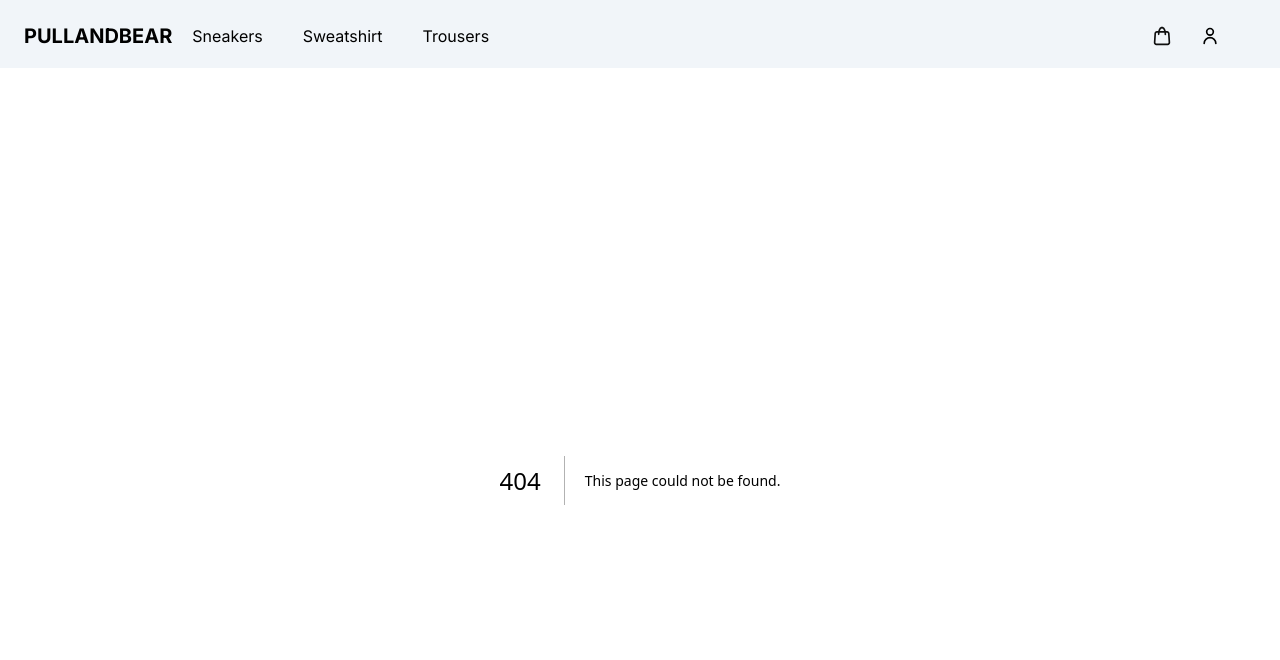
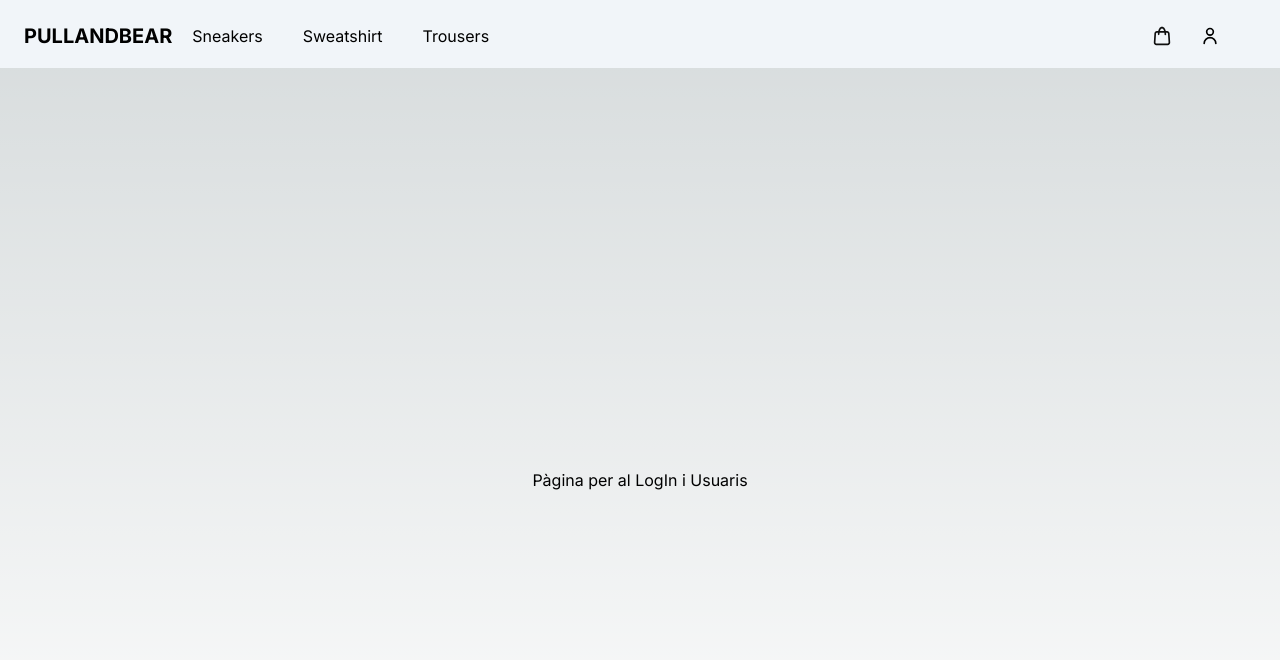
Before and after one commit to mateumiralles/projecte-final-fullstack, a Next.js app in the folder frontend/: page /usersPage in a window 1280 px wide. Before the commit this address had no page. Shown: the top 660 px of the page. Built offline with nearby package versions, Linux system fonts and the light colour scheme.

Commit message:
Pagines plantilla per a la cesta i usuari/login.

```diff
--- /dev/null
+++ b/frontend/app/basketPage/page.tsx
@@ -0,0 +1,10 @@
+export default function basketPage(){
+return(
+    <main className="">
+      <div className="w-full min-h-screen flex flex-col justify-center">
+       <p className="text-center w-full h-full">Pàgina per a la cesta de la compra</p>
+      </div>
+    </main>
+);
+
+}
--- /dev/null
+++ b/frontend/app/usersPage/page.tsx
@@ -0,0 +1,10 @@
+export default function basketPage(){
+    return(
+        <main className="">
+          <div className="w-full min-h-screen flex flex-col justify-center">
+           <p className="text-center w-full h-full">Pàgina per al LogIn i Usuaris</p>
+          </div>
+        </main>
+    );
+
+    }
```
Also changed, not shown: frontend/app/page.tsx (renamed from frontend/app/page2.tsx).
